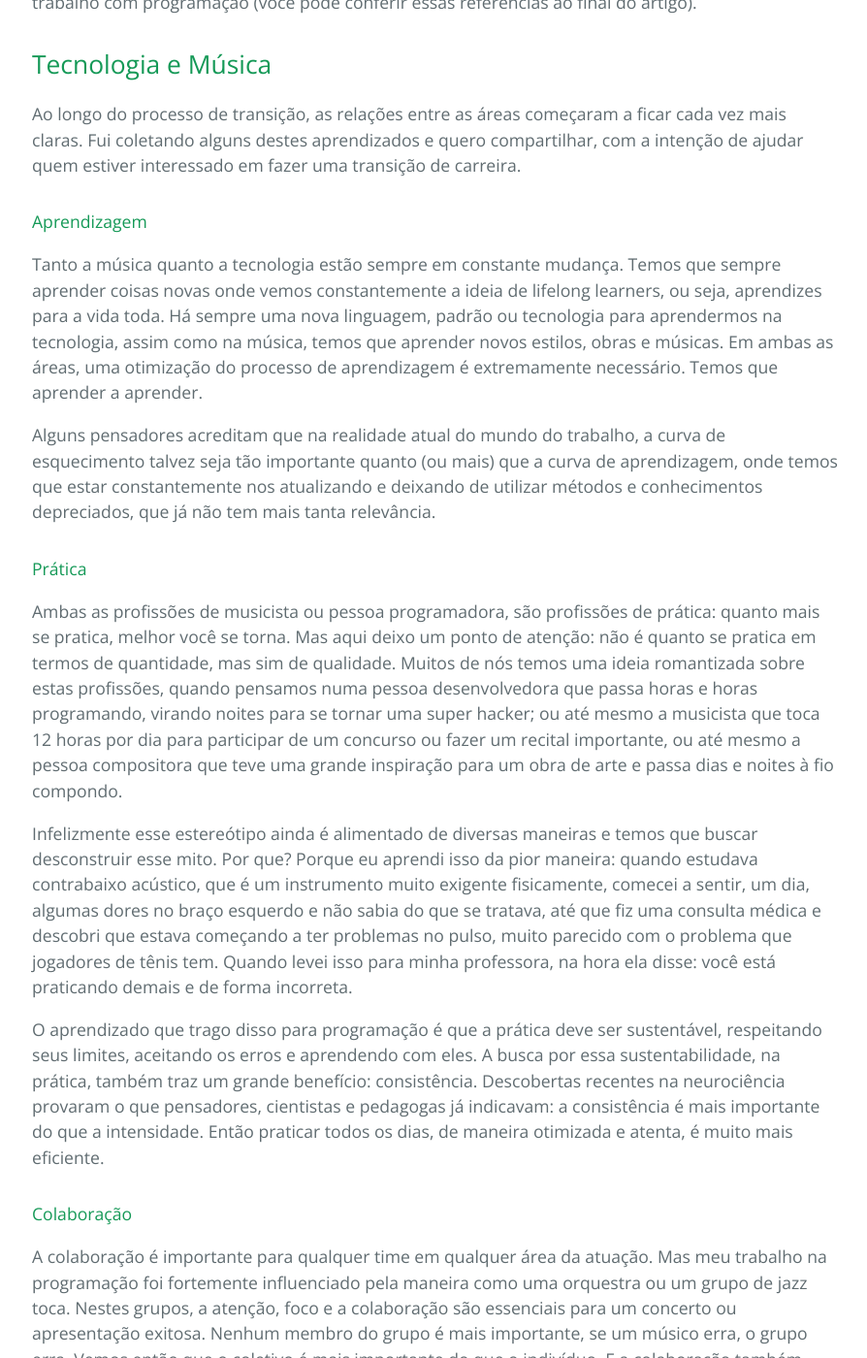
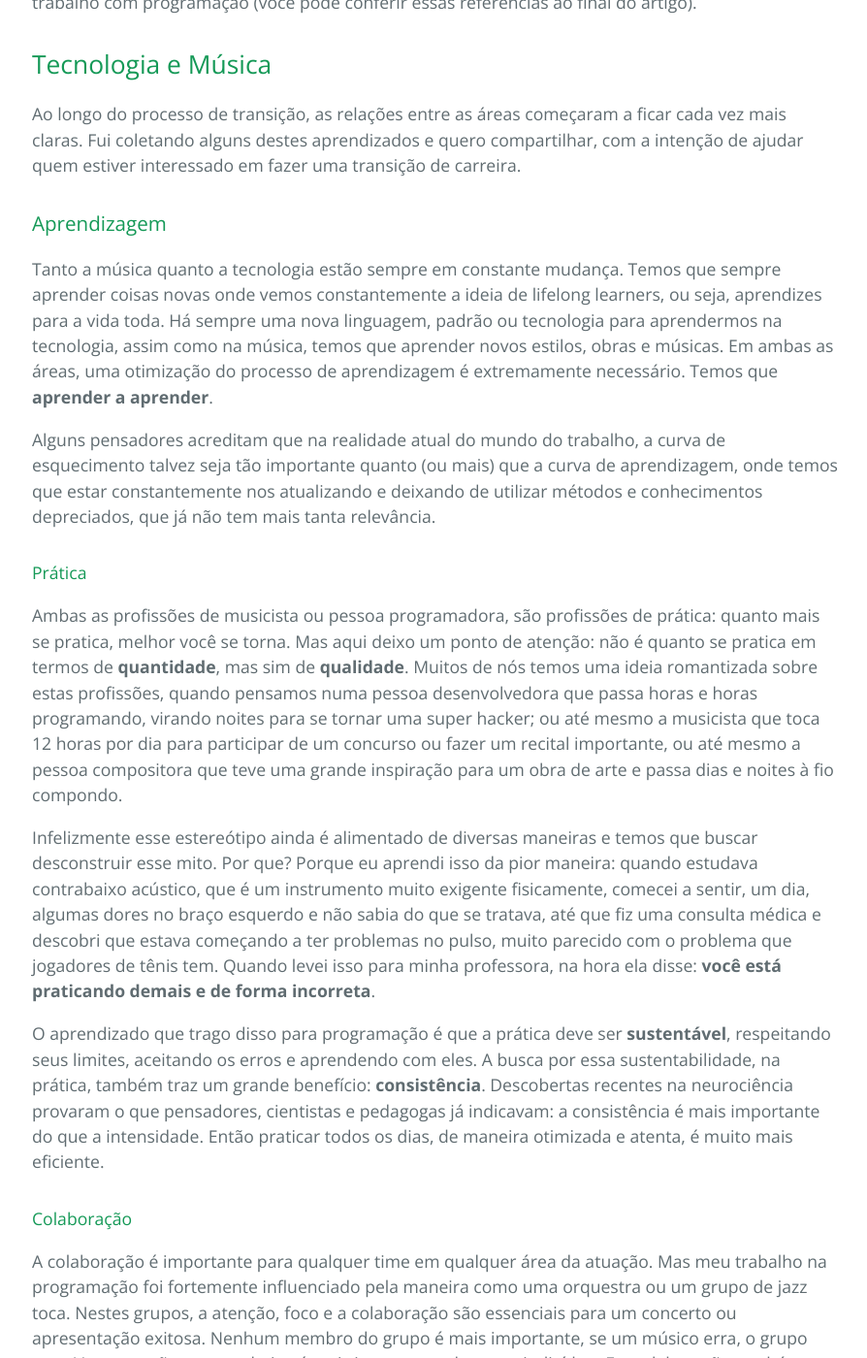
Before and after one commit to pcMarcos/pcMarcos.github.io, a Jekyll site: the page built from _posts/2023-02-16-career-transition.markdown, in a window 1280 px wide and 1400 px high, scrolled down 1528 px. Shown: the whole window at 97% size, without its empty margins (191-1085 px from the left). Built offline with Jekyll 4.4.1, drawn with Linux system fonts in a browser that asks for light colours; some of the changed text lies outside the part shown.

```diff
--- a/_posts/2016-02-12-sample-content.markdown
+++ b/_posts/2023-02-16-career-transition.markdown
@@ -15,9 +15,9 @@ Ao se discutir transição de carreira, uma pergunta sempre vem à mente: por qu
 
 #### Iniciando na tecnologia
 
-Há uma concepção errada de que há uma falta de relação entre música e tecnologia, e foi com essa mentalidade também que entrei na programação. Mas aos poucos fui desconstruindo esta crença com a seguinte estratégia: encontrar paralelos entre as áreas. É possível identificar relações e paralelos entre diversas áreas do conhecimento e certamente a música e a tecnologia têm diversas coisas em comum.
+Há uma concepção errada de que há uma falta de relação entre música e tecnologia, e foi com essa mentalidade também que entrei na programação. Mas aos poucos fui desconstruindo esta crença com a seguinte estratégia: **encontrar paralelos entre as áreas**. É possível identificar relações e paralelos entre diversas áreas do conhecimento e certamente a música e a tecnologia têm diversas coisas em comum.
 
-Em meus estudos de educação musical, durante meu curso de licenciatura, tive contato com diversas pessoas que pensaram sobre a pedagogia e aprendizado musical. Dentre elas destaco David Ausubel e Paulo Freire, que trouxeram o conceito da aprendizagem significativa, que tem o objetivo de abordar um novo conhecimento, relacionando com um conhecimento prévio do aluno, trazendo não só uma relação cognitiva, mas também afetiva, e fazendo que o processo de aprendizagem seja mais efetivo.
+Em meus estudos de educação musical, durante meu curso de licenciatura, tive contato com diversas pessoas que pensaram sobre a pedagogia e aprendizado musical. Dentre elas destaco David Ausubel e Paulo Freire, que trouxeram o conceito da **aprendizagem significativa**, que tem o objetivo de abordar um novo conhecimento, relacionando com um conhecimento prévio do aluno, trazendo não só uma relação cognitiva, mas também afetiva, e fazendo que o processo de aprendizagem seja mais efetivo.
 
 Assim que concluí que poderia usar essa abordagem à meu favor, comecei a enxergar que várias tecnologias, linguagens, bibliotecas, pessoas programadoras faziam referências à música em seu trabalho com programação (você pode conferir essas referências ao final do artigo).
 
@@ -25,19 +25,19 @@ Assim que concluí que poderia usar essa abordagem à meu favor, comecei a enxer
 
 Ao longo do processo de transição, as relações entre as áreas começaram a ficar cada vez mais claras. Fui coletando alguns destes aprendizados e quero compartilhar, com a intenção de ajudar quem estiver interessado em fazer uma transição de carreira.
 
-#### Aprendizagem
+### Aprendizagem
 
-Tanto a música quanto a tecnologia estão sempre em constante mudança. Temos que sempre aprender coisas novas onde vemos constantemente a ideia de lifelong learners, ou seja, aprendizes para a vida toda. Há sempre uma nova linguagem, padrão ou tecnologia para aprendermos na tecnologia, assim como na música, temos que aprender novos estilos, obras e músicas. Em ambas as áreas, uma otimização do processo de aprendizagem é extremamente necessário. Temos que aprender a aprender.
+Tanto a música quanto a tecnologia estão sempre em constante mudança. Temos que sempre aprender coisas novas onde vemos constantemente a ideia de lifelong learners, ou seja, aprendizes para a vida toda. Há sempre uma nova linguagem, padrão ou tecnologia para aprendermos na tecnologia, assim como na música, temos que aprender novos estilos, obras e músicas. Em ambas as áreas, uma otimização do processo de aprendizagem é extremamente necessário. Temos que **aprender a aprender**.
 
 Alguns pensadores acreditam que na realidade atual do mundo do trabalho, a curva de esquecimento talvez seja tão importante quanto (ou mais) que a curva de aprendizagem, onde temos que estar constantemente nos atualizando e deixando de utilizar métodos e conhecimentos depreciados, que já não tem mais tanta relevância.
 
 #### Prática
 
-Ambas as profissões de musicista ou pessoa programadora, são profissões de prática: quanto mais se pratica, melhor você se torna. Mas aqui deixo um ponto de atenção: não é quanto se pratica em termos de quantidade, mas sim de qualidade. Muitos de nós temos uma ideia romantizada sobre estas profissões, quando pensamos numa pessoa desenvolvedora que passa horas e horas programando, virando noites para se tornar uma super hacker; ou até mesmo a musicista que toca 12 horas por dia para participar de um concurso ou fazer um recital importante, ou até mesmo a pessoa compositora que teve uma grande inspiração para um obra de arte e passa dias e noites à fio compondo.
+Ambas as profissões de musicista ou pessoa programadora, são profissões de prática: quanto mais se pratica, melhor você se torna. Mas aqui deixo um ponto de atenção: não é quanto se pratica em termos de **quantidade**, mas sim de **qualidade**. Muitos de nós temos uma ideia romantizada sobre estas profissões, quando pensamos numa pessoa desenvolvedora que passa horas e horas programando, virando noites para se tornar uma super hacker; ou até mesmo a musicista que toca 12 horas por dia para participar de um concurso ou fazer um recital importante, ou até mesmo a pessoa compositora que teve uma grande inspiração para um obra de arte e passa dias e noites à fio compondo.
 
-Infelizmente esse estereótipo ainda é alimentado de diversas maneiras e temos que buscar desconstruir esse mito. Por que? Porque eu aprendi isso da pior maneira: quando estudava contrabaixo acústico, que é um instrumento muito exigente fisicamente, comecei a sentir, um dia, algumas dores no braço esquerdo e não sabia do que se tratava, até que fiz uma consulta médica e descobri que estava começando a ter problemas no pulso, muito parecido com o problema que jogadores de tênis tem. Quando levei isso para minha professora, na hora ela disse: você está praticando demais e de forma incorreta.
+Infelizmente esse estereótipo ainda é alimentado de diversas maneiras e temos que buscar desconstruir esse mito. Por que? Porque eu aprendi isso da pior maneira: quando estudava contrabaixo acústico, que é um instrumento muito exigente fisicamente, comecei a sentir, um dia, algumas dores no braço esquerdo e não sabia do que se tratava, até que fiz uma consulta médica e descobri que estava começando a ter problemas no pulso, muito parecido com o problema que jogadores de tênis tem. Quando levei isso para minha professora, na hora ela disse: **você está praticando demais e de forma incorreta**.
 
-O aprendizado que trago disso para programação é que a prática deve ser sustentável, respeitando seus limites, aceitando os erros e aprendendo com eles. A busca por essa sustentabilidade, na prática, também traz um grande benefício: consistência. Descobertas recentes na neurociência provaram o que pensadores, cientistas e pedagogas já indicavam: a consistência é mais importante do que a intensidade. Então praticar todos os dias, de maneira otimizada e atenta, é muito mais eficiente.
+O aprendizado que trago disso para programação é que a prática deve ser **sustentável**, respeitando seus limites, aceitando os erros e aprendendo com eles. A busca por essa sustentabilidade, na prática, também traz um grande benefício: **consistência**. Descobertas recentes na neurociência provaram o que pensadores, cientistas e pedagogas já indicavam: a consistência é mais importante do que a intensidade. Então praticar todos os dias, de maneira otimizada e atenta, é muito mais eficiente.
 
 #### Colaboração
 
```
Also changed, not shown: other parts of _posts/2023-02-16-career-transition.markdown (+25 -15 lines).
